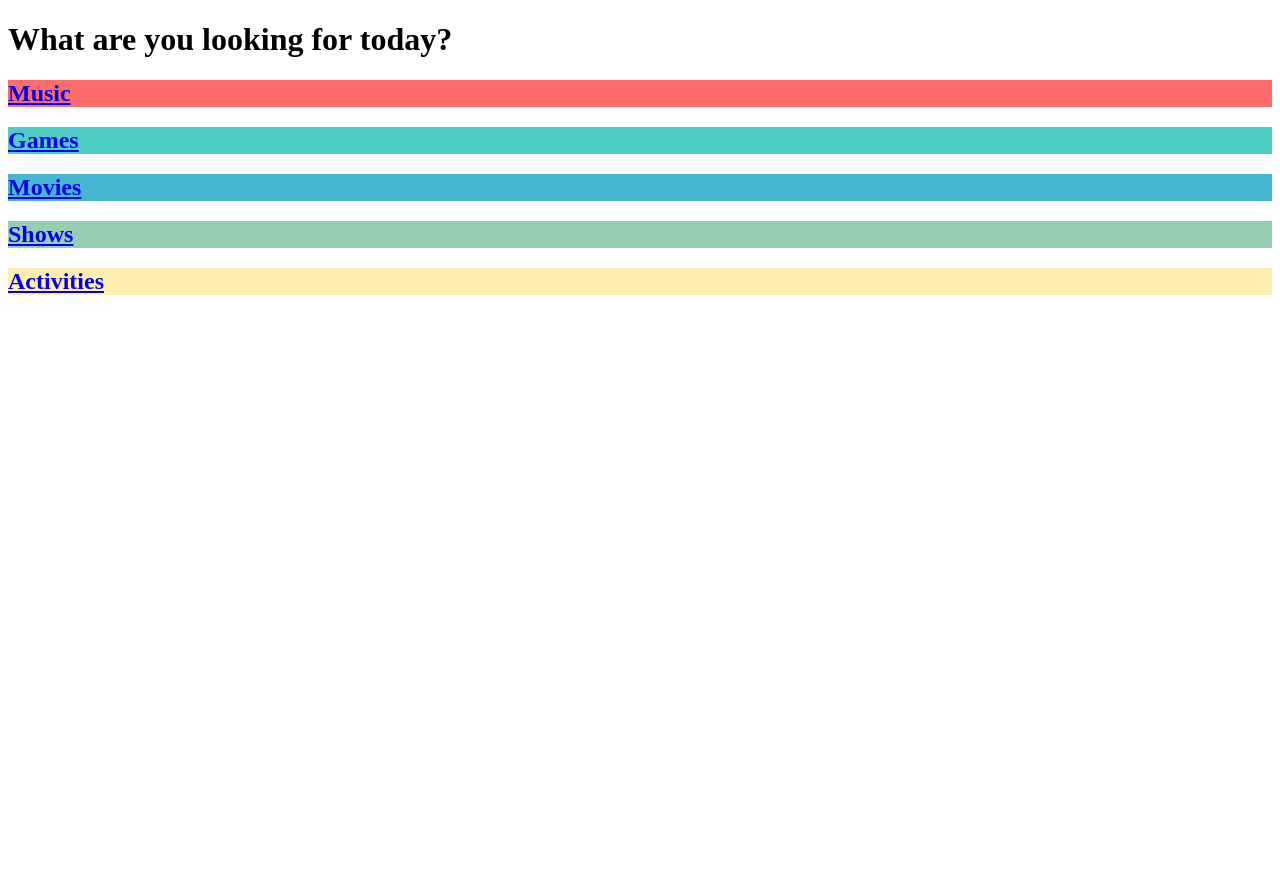
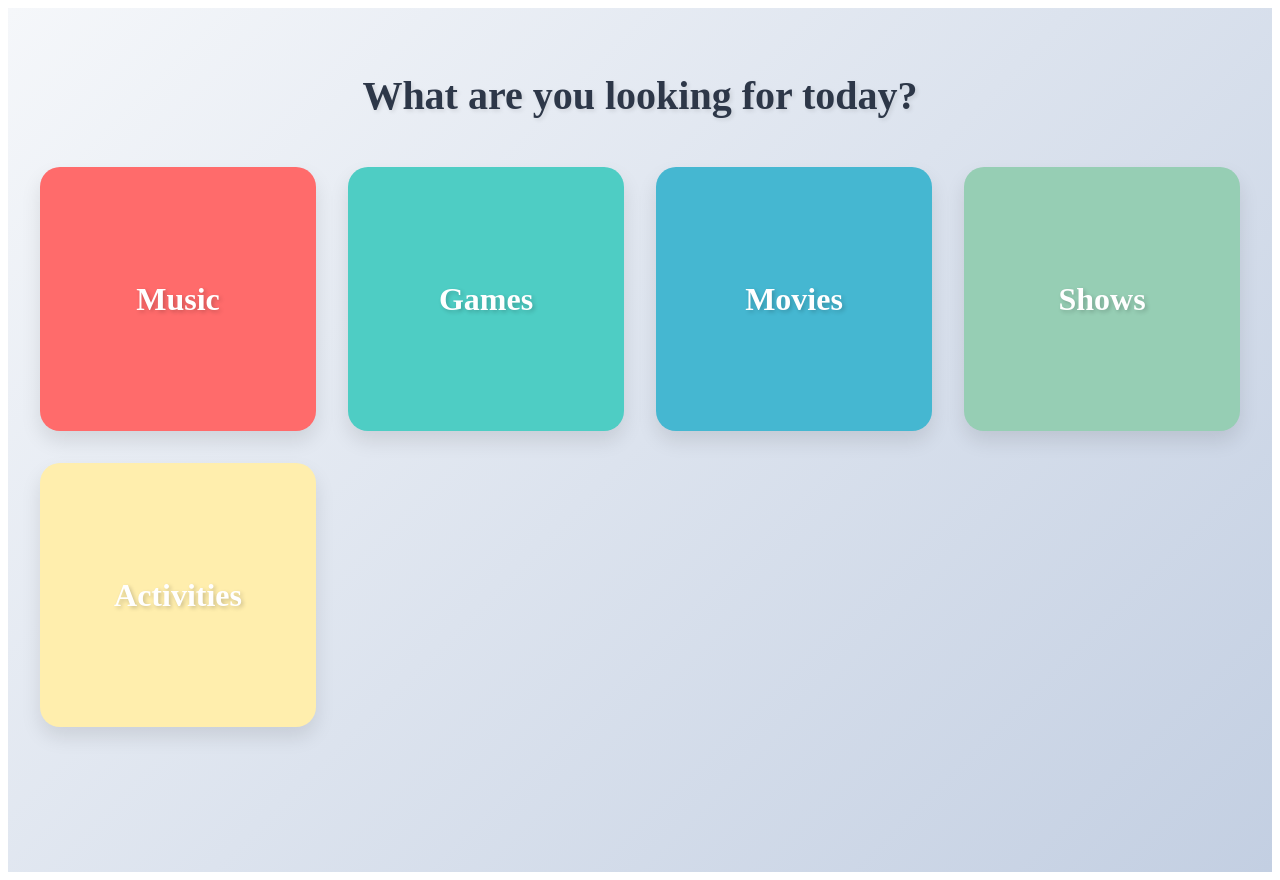
Before and after one commit to Andrewslayton/IcantDecide-, a Next.js app in the folder icantdecide/: page / in a window 1280 px wide. Before the commit the page ends 800 px from the top, so only its background shows below. Built offline with nearby package versions, Linux system fonts and the light colour scheme.

Commit message:
basic styling

```diff
--- a/icantdecide/app/page.module.css
+++ b/icantdecide/app/page.module.css
@@ -0,0 +1,146 @@
+.container {
+    min-height: 100vh;
+    padding: 2rem;
+    background: linear-gradient(135deg, #f5f7fa 0%, #c3cfe2 100%);
+    display: flex;
+    flex-direction: column;
+    align-items: center;
+}
+
+.title {
+    font-size: 2.5rem;
+    text-align: center;
+    margin: 2rem 0;
+    color: #2d3748;
+    text-shadow: 2px 2px 4px rgba(0, 0, 0, 0.1);
+}
+
+.grid {
+    display: grid;
+    grid-template-columns: repeat(auto-fit, minmax(250px, 1fr));
+    gap: 2rem;
+    max-width: 1200px;
+    width: 100%;
+    padding: 1rem;
+}
+
+.card {
+    height: 200px;
+    border-radius: 20px;
+    padding: 2rem;
+    display: flex;
+    align-items: center;
+    justify-content: center;
+    transition: all 0.3s ease;
+    cursor: pointer;
+    box-shadow: 0 10px 20px rgba(0, 0, 0, 0.1);
+    position: relative;
+    overflow: hidden;
+}
+
+.card::before {
+    content: '';
+    position: absolute;
+    top: 0;
+    left: 0;
+    width: 100%;
+    height: 100%;
+    background: rgba(255, 255, 255, 0.1);
+    transform: translateX(-100%);
+    transition: transform 0.3s ease;
+}
+
+.card:hover {
+    transform: translateY(-20px);
+    box-shadow: 0 15px 30px rgba(0, 0, 0, 0.2);
+}
+
+.card:hover::before {
+    transform: translateX(0);
+}
+
+.card h2 {
+    margin: 0;
+    font-size: 2rem;
+    color: white;
+    text-align: center;
+    font-weight: bold;
+    text-shadow: 2px 2px 4px rgba(0, 0, 0, 0.2);
+    z-index: 1;
+}
+
+/* Responsive design */
+@media (max-width: 768px) {
+    .title {
+        font-size: 2rem;
+    }
+
+    .grid {
+        grid-template-columns: repeat(auto-fit, minmax(200px, 1fr));
+        gap: 1rem;
+        padding: 0.5rem;
+    }
+
+    .card {
+        height: 150px;
+    }
+
+    .card h2 {
+        font-size: 1.5rem;
+        text-underline-offset: 0.1em;
+        text-decoration: none;
+    }
+}
+
+/* Card hover effects for each category */
+.card[data-category="Music"]:hover {
+    background: linear-gradient(45deg, #FF6B6B, #ff8585) !important;
+}
+
+.card[data-category="Games"]:hover {
+    background: linear-gradient(45deg, #4ECDC4, #66d8d0) !important;
+}
+
+.card[data-category="Movies"]:hover {
+    background: linear-gradient(45deg, #45B7D1, #5ec4da) !important;
+}
+
+.card[data-category="Shows"]:hover {
+    background: linear-gradient(45deg, #96CEB4, #aad7c4) !important;
+}
+
+.card[data-category="Activities"]:hover {
+    background: linear-gradient(45deg, #FFEEAD, #fff0c1) !important;
+}
+
+.gridLink {
+    text-decoration: none;
+    color: inherit;
+}
+
+.card {
+    height: 200px;
+    border-radius: 20px;
+    padding: 2rem;
+    display: flex;
+    align-items: center;
+    justify-content: center;
+    transition: all 0.3s ease;
+    cursor: pointer;
+    box-shadow: 0 10px 20px rgba(0, 0, 0, 0.1);
+    position: relative;
+    overflow: hidden;
+    text-decoration: none;
+
+}
+
+.card h2 {
+    margin: 0;
+    font-size: 2rem;
+    color: white;
+    text-align: center;
+    font-weight: bold;
+    text-shadow: 2px 2px 4px rgba(0, 0, 0, 0.2);
+    z-index: 1;
+
+}
--- a/icantdecide/app/page.tsx
+++ b/icantdecide/app/page.tsx
@@ -21,10 +21,15 @@ export default function Home() {
       <h1 className={styles.title}>What are you looking for today?</h1>
       <div className={styles.grid}>
         {categories.map((category) => (
-          <Link href={category.path} key={category.name}>
+          <Link
+            href={category.path}
+            key={category.name}
+            className={styles.gridLink} // Add this class
+          >
             <div
               className={styles.card}
               style={{ backgroundColor: category.color }}
+              data-category={category.name}
             >
               <h2>{category.name}</h2>
             </div>
```
